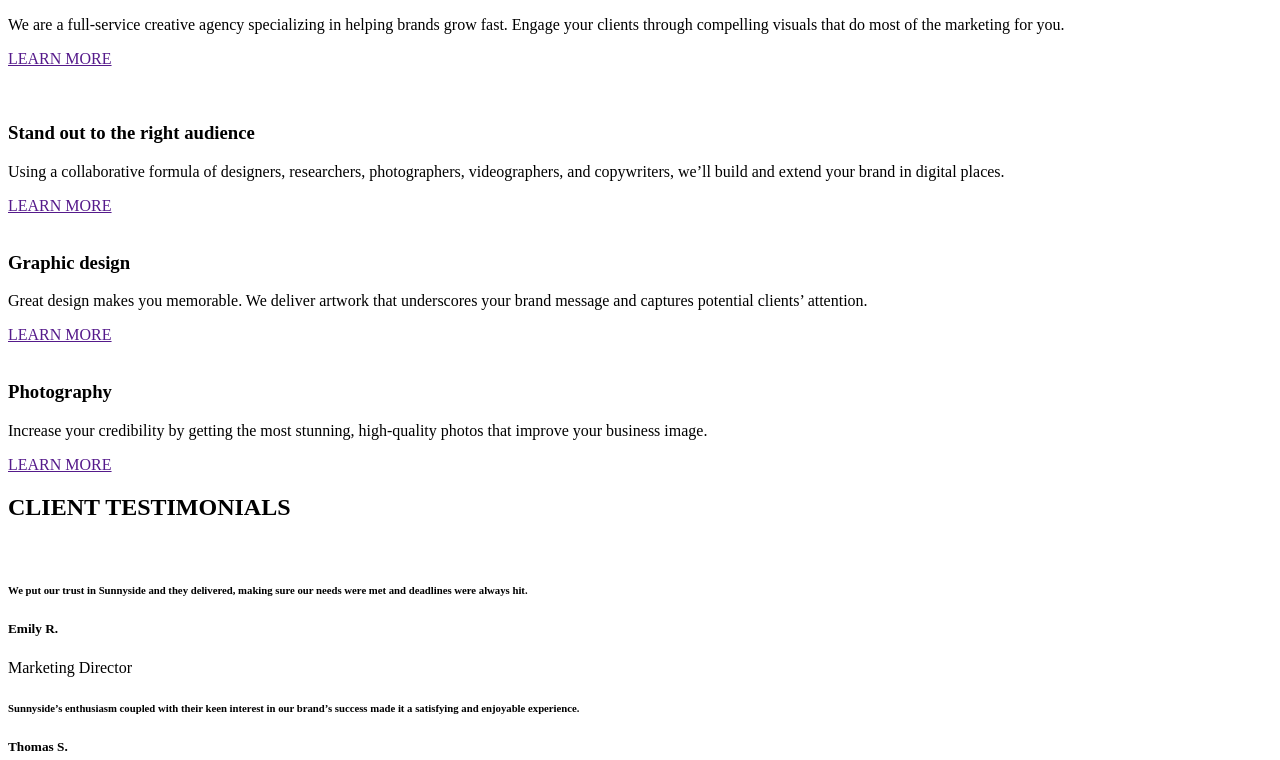
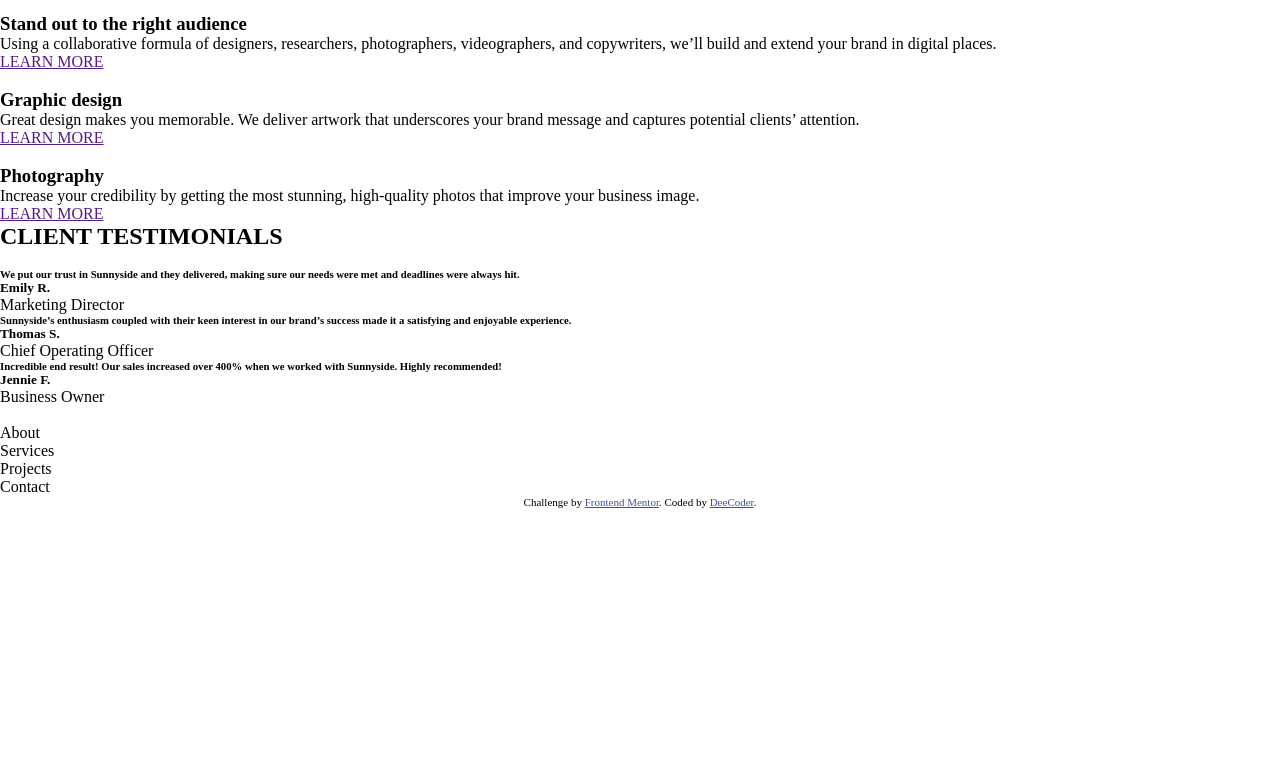
Before and after one commit to Akinwande-Mhayormarkdee-Oladipo/sunnyside-agency-landing-page-main, a plain HTML site: page index.html in a window 1280 px wide. Shown: the part 180-940 px from the top of the page. After the commit the page ends 800 px from the top, so only its background shows below. Drawn offline with Linux system fonts and the light colour scheme.

Commit message:
Started sass and linked css

```diff
--- a/index.html
+++ b/index.html
@@ -8,6 +8,7 @@
 
   <title>Frontend Mentor | Sunnyside agency landing page</title>
 
+  <link rel="stylesheet" href="./sass/styles.css">
   <!-- Feel free to remove these styles or customise in your own stylesheet 👍 -->
   <style>
     .attribution { font-size: 11px; text-align: center; }
--- /dev/null
+++ b/sass/styles.scss
@@ -0,0 +1,5 @@
+*{
+    box-sizing: border-box;
+    margin: 0;
+    padding: 0;
+}
```
Also changed, not shown: sass/styles.css (added), 1 other file.
